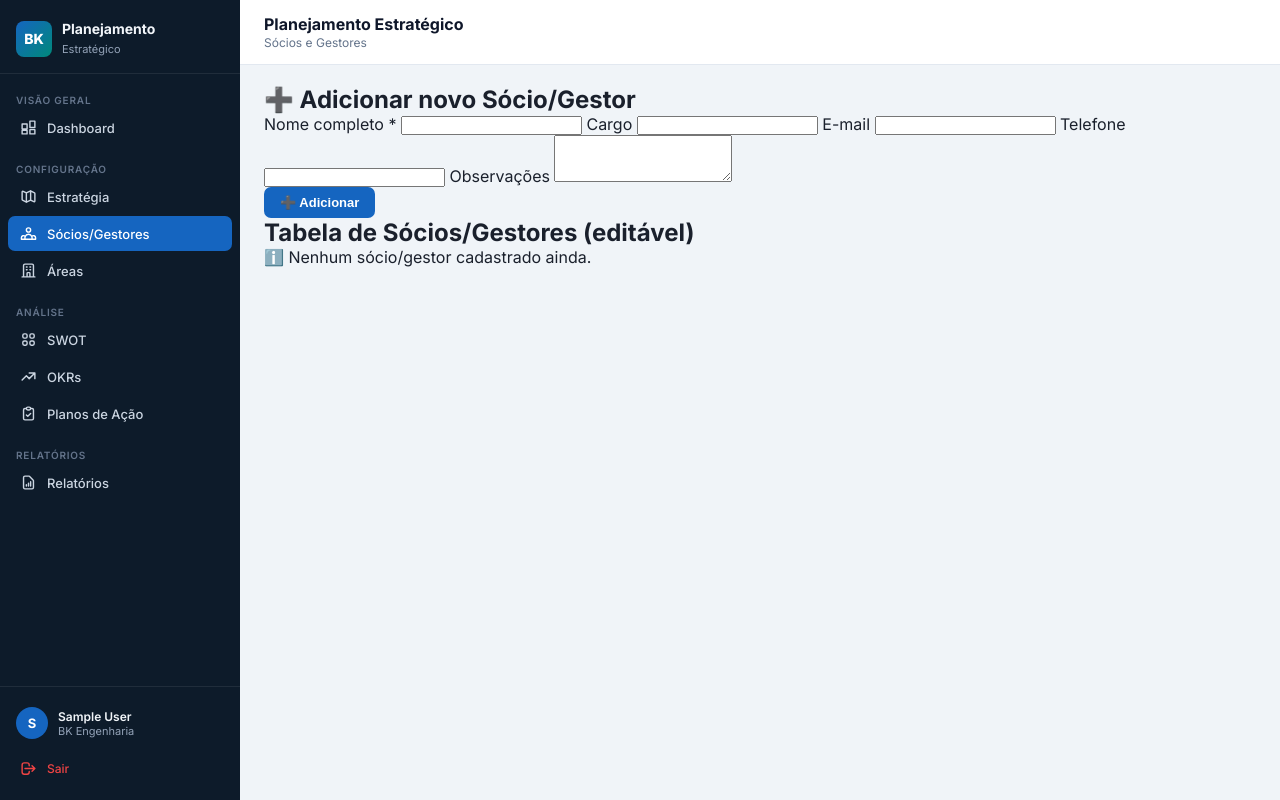
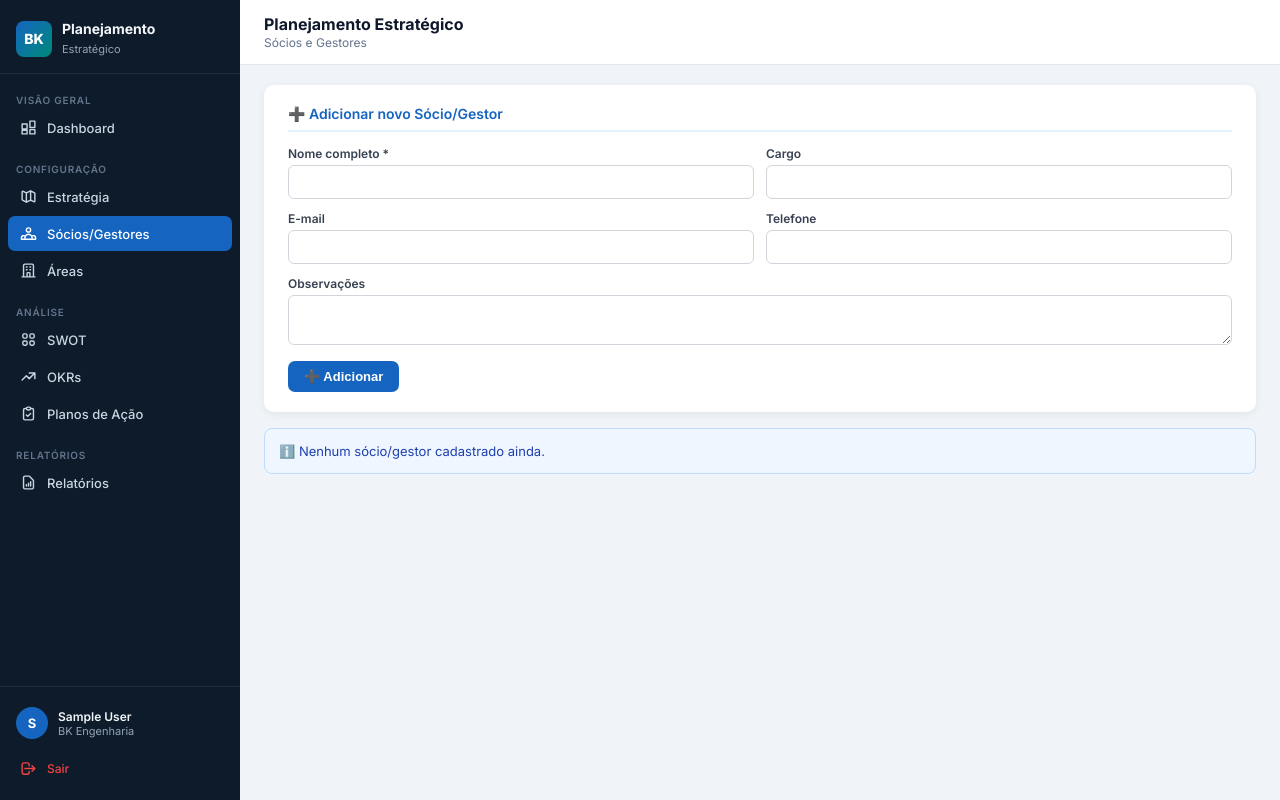
Before and after one commit to Velho-do-Mal/bk-planejamento-estrategico, a Django app: page /planejamento/socios/ in a window 1280 px wide. Run offline with Django 5.2, Linux system fonts and the light colour scheme; the visitor is signed in with stand-in values (Sample User, id 1); data comes from the database, SQL or seed files in the repository.

Commit message:
Update socios.html

```diff
--- a/apps/planejamento/templates/planejamento/socios.html
+++ b/apps/planejamento/templates/planejamento/socios.html
@@ -3,70 +3,64 @@
 {% block page_title %}Planejamento Estratégico{% endblock %}
 {% block page_sub %}Sócios e Gestores{% endblock %}
 
+{% block extra_css %}
+<style>
+.section-card{background:white;border-radius:10px;padding:20px 24px;box-shadow:0 2px 8px rgba(0,0,0,.06);margin-bottom:16px}
+.section-title{font-size:14px;font-weight:600;color:#1565C0;border-bottom:2px solid #E3F2FD;padding-bottom:8px;margin-bottom:14px}
+.form-row{display:grid;grid-template-columns:1fr 1fr;gap:12px;margin-bottom:12px}
+.form-row-4{display:grid;grid-template-columns:1fr 1fr 1fr 1fr;gap:10px;margin-bottom:10px}
+.editable-table{width:100%;border-collapse:collapse;font-size:13px}
+.editable-table th{background:#1565C0;color:white;padding:8px 10px;text-align:left}
+.editable-table td{padding:0;border-bottom:1px solid #E2E8F0}
+.editable-table td input{width:100%;padding:7px 10px;border:none;background:transparent;font-size:13px;font-family:inherit}
+.editable-table td input:focus{background:#EFF6FF;outline:none}
+.editable-table tr:nth-child(even) td{background:#F8FAFC}
+.editable-table tr:nth-child(even) td input{background:transparent}
+.btn-danger{background:#EF4444;color:white;border:none;padding:4px 10px;border-radius:5px;cursor:pointer;font-size:12px}
+.btn-danger:hover{background:#DC2626}
+</style>
+{% endblock %}
+
 {% block content %}
-<section class="card mb-4">
-  <h2>➕ Adicionar novo Sócio/Gestor</h2>
-  <form method="post" class="grid-form mt-3">
-    {% csrf_token %}
+<div class="section-card">
+  <div class="section-title">➕ Adicionar novo Sócio/Gestor</div>
+  <form method="post">{% csrf_token %}
     <input type="hidden" name="action" value="add">
-
-    <label>Nome completo *
-      <input type="text" name="nome" required>
-    </label>
-    <label>Cargo
-      <input type="text" name="cargo">
-    </label>
-    <label>E-mail
-      <input type="email" name="email">
-    </label>
-    <label>Telefone
-      <input type="text" name="telefone">
-    </label>
-    <label class="col-span-2">Observações
-      <textarea name="observacoes" rows="3"></textarea>
-    </label>
-
-    <div class="col-span-2">
+    <div class="form-row">
+      <div><label class="form-label">Nome completo *</label><input type="text" name="nome" class="form-control" required></div>
+      <div><label class="form-label">Cargo</label><input type="text" name="cargo" class="form-control"></div>
+    </div>
+    <div class="form-row">
+      <div><label class="form-label">E-mail</label><input type="email" name="email" class="form-control"></div>
+      <div><label class="form-label">Telefone</label><input type="text" name="telefone" class="form-control"></div>
+    </div>
+    <div style="margin-bottom:12px"><label class="form-label">Observações</label><textarea name="observacoes" class="form-control" rows="2"></textarea></div>
     <button type="submit" class="btn btn-primary">➕ Adicionar</button>
+  </form>
 </div>
-  </form>
-</section>
-
-<section class="card">
-  <h2>Tabela de Sócios/Gestores (editável)</h2>
 
 {% if dados.partners %}
-    <form method="post" id="form-save-socios" class="mt-3">
-      {% csrf_token %}
+<div class="section-card">
+  <div class="section-title">👥 Tabela de Sócios/Gestores (editável)</div>
+  <form method="post" id="form-socios">{% csrf_token %}
     <input type="hidden" name="action" value="save_table">
-      <input type="hidden" name="rows_json" id="rows-json-socios">
-
-      <div class="table-wrap">
-        <table id="socios-table" class="data-table">
-          <thead>
-            <tr>
-              <th>Nome</th>
-              <th>Cargo</th>
-              <th>E-mail</th>
-              <th>Telefone</th>
-              <th>Observações</th>
-              <th>Ação</th>
-            </tr>
-          </thead>
+    <input type="hidden" name="rows_json" id="rows-json">
+    <div style="overflow-x:auto">
+    <table class="editable-table" id="socios-table">
+      <thead><tr><th>Nome</th><th>Cargo</th><th>E-mail</th><th>Telefone</th><th>Observações</th><th>Ação</th></tr></thead>
       <tbody>
       {% for p in dados.partners %}
-            <tr>
-              <td><input type="text" data-field="nome" value="{{ p.nome|default:'' }}"></td>
-              <td><input type="text" data-field="cargo" value="{{ p.cargo|default:'' }}"></td>
-              <td><input type="email" data-field="email" value="{{ p.email|default:'' }}"></td>
-              <td><input type="text" data-field="telefone" value="{{ p.telefone|default:'' }}"></td>
-              <td><textarea data-field="observacoes" rows="2">{{ p.observacoes|default:'' }}</textarea></td>
-              <td>
-                <form method="post" action="" onsubmit="return confirm('Excluir este registro?');">
-                  {% csrf_token %}
+      <tr data-idx="{{ forloop.counter0 }}">
+        <td><input type="text" value="{{ p.nome }}" data-field="nome"></td>
+        <td><input type="text" value="{{ p.cargo }}" data-field="cargo"></td>
+        <td><input type="text" value="{{ p.email }}" data-field="email"></td>
+        <td><input type="text" value="{{ p.telefone }}" data-field="telefone"></td>
+        <td><input type="text" value="{{ p.observacoes }}" data-field="observacoes"></td>
+        <td style="padding:6px 10px">
+          <form method="post" style="display:inline">{% csrf_token %}
             <input type="hidden" name="action" value="delete">
             <input type="hidden" name="idx" value="{{ forloop.counter0 }}">
-                  <button type="submit" class="btn btn-danger btn-sm">🗑️ Excluir</button>
+            <button type="submit" class="btn-danger" onclick="return confirm('Excluir?')">🗑️</button>
           </form>
         </td>
       </tr>
@@ -74,34 +68,30 @@
       </tbody>
     </table>
     </div>
-
-      <div class="mt-3">
-        <button type="button" class="btn btn-primary" onclick="submitSociosTable()">Salvar alterações</button>
+    <br>
+    <button type="button" class="btn btn-primary" onclick="saveTable()">💾 Salvar alterações</button>
+  </form>
 </div>
-    </form>
 {% else %}
-    <p>ℹ️ Nenhum sócio/gestor cadastrado ainda.</p>
+<div style="background:#EFF6FF;border:1px solid #BFDBFE;border-radius:8px;padding:14px;color:#1E40AF;font-size:13px">
+  ℹ️ Nenhum sócio/gestor cadastrado ainda.
+</div>
 {% endif %}
-</section>
 {% endblock %}
 
 {% block extra_js %}
 <script>
-function serializeSociosTable() {
-  const rows = [];
-  document.querySelectorAll('#socios-table tbody tr').forEach((tr) => {
-    const row = {};
-    tr.querySelectorAll('[data-field]').forEach((el) => {
-      row[el.dataset.field] = (el.value || '').trim();
+function saveTable() {
+  var rows = [];
+  document.querySelectorAll('#socios-table tbody tr').forEach(function(tr) {
+    var row = {};
+    tr.querySelectorAll('input[data-field]').forEach(function(inp) {
+      row[inp.dataset.field] = inp.value;
     });
-    if (row.nome) rows.push(row);
+    rows.push(row);
   });
-  return rows;
-}
-
-function submitSociosTable() {
-  document.getElementById('rows-json-socios').value = JSON.stringify(serializeSociosTable());
-  document.getElementById('form-save-socios').submit();
+  document.getElementById('rows-json').value = JSON.stringify(rows);
+  document.getElementById('form-socios').submit();
 }
 </script>
 {% endblock %}
```
Lines whose indentation alone changed are shown as unchanged.
